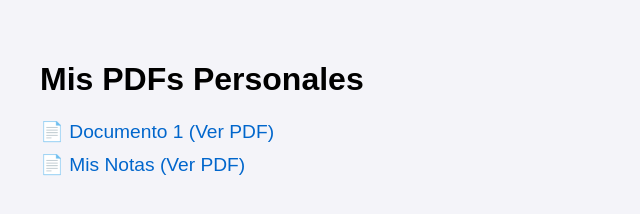
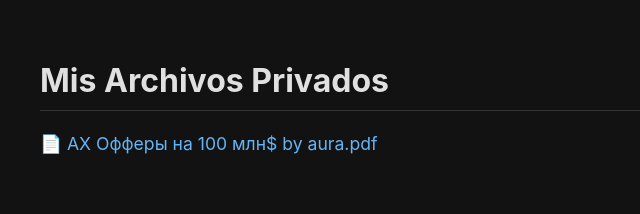
Before and after one commit to saveyoursoul2032-oss/mis-documentos2, a plain HTML site: page index.html in a window 1280 px wide. Shown: the whole page, without its empty margins (0-640 px from the left). Drawn offline with Linux system fonts and the light colour scheme.

Commit message:
Update index.html

```diff
--- a/index.html
+++ b/index.html
@@ -2,19 +2,23 @@
 <html lang="es">
 <head>
   <meta charset="UTF-8">
-  <title>Mi Biblioteca Privada</title>
+  <meta name="robots" content="noindex, nofollow">
+  <title>Biblioteca Privada</title>
   <style>
-    body { font-family: sans-serif; padding: 2rem; background: #f4f4f9; }
-    ul { list-style: none; padding: 0; }
-    li { margin: 10px 0; }
-    a { color: #0066cc; text-decoration: none; font-size: 1.2rem; }
+    body { font-family: -apple-system, BlinkMacSystemFont, "Segoe UI", Roboto, sans-serif; padding: 2rem; background-color: #121212; color: #e0e0e0; }
+    h1 { border-bottom: 1px solid #333; padding-bottom: 10px; }
+    ul { list-style-type: none; padding: 0; }
+    li { margin: 15px 0; }
+    a { color: #64b5f6; text-decoration: none; font-size: 1.1rem; }
+    a:hover { text-decoration: underline; }
   </style>
 </head>
 <body>
-  <h1>Mis PDFs Personales</h1>
+  <h1>Mis Archivos Privados</h1>
   <ul>
-    <li><a href="documento1.pdf" target="_blank">📄 Documento 1 (Ver PDF)</a></li>
-    <li><a href="notas.pdf" target="_blank">📄 Mis Notas (Ver PDF)</a></li>
+    <li>
+      <a href="АХ%20Офферы%20на%20100%20млн$%20by%20aura.pdf" target="_blank">📄 АХ Офферы на 100 млн$ by aura.pdf</a>
+    </li>
   </ul>
 </body>
 </html>
```
